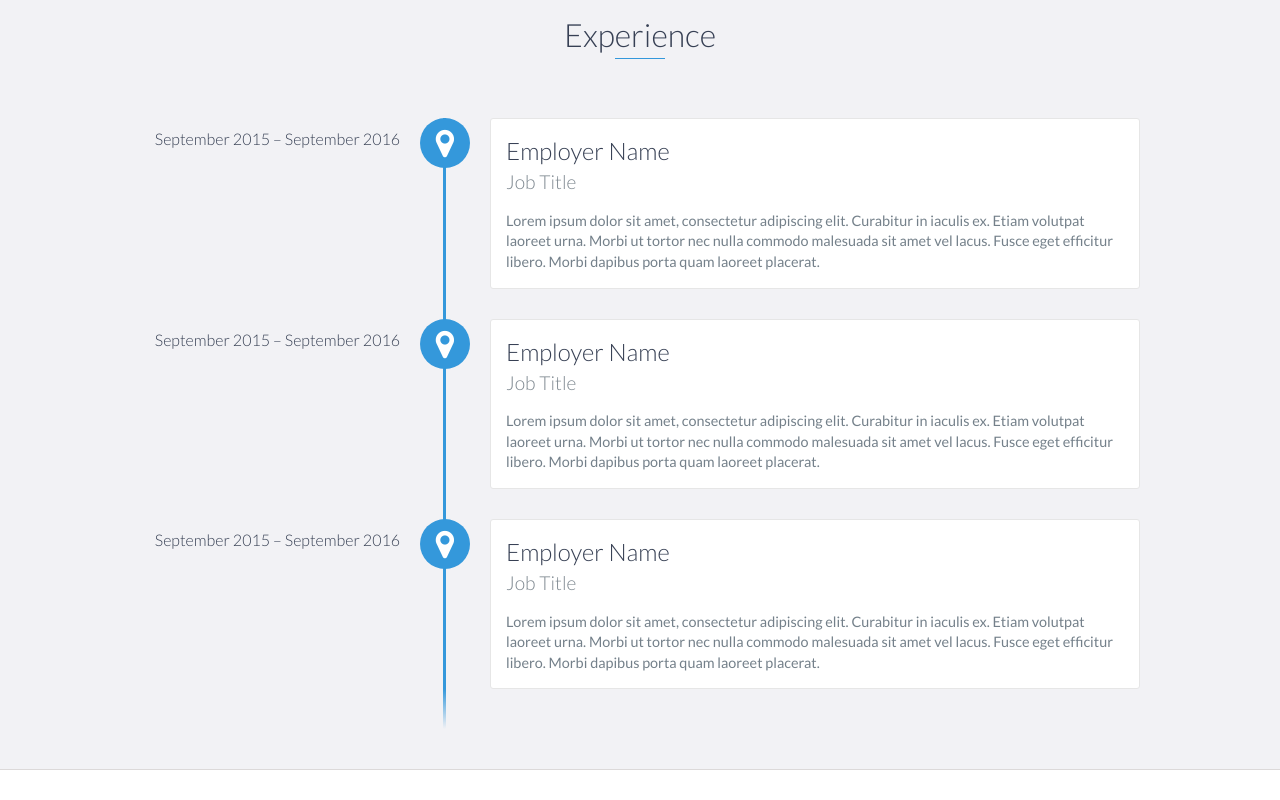
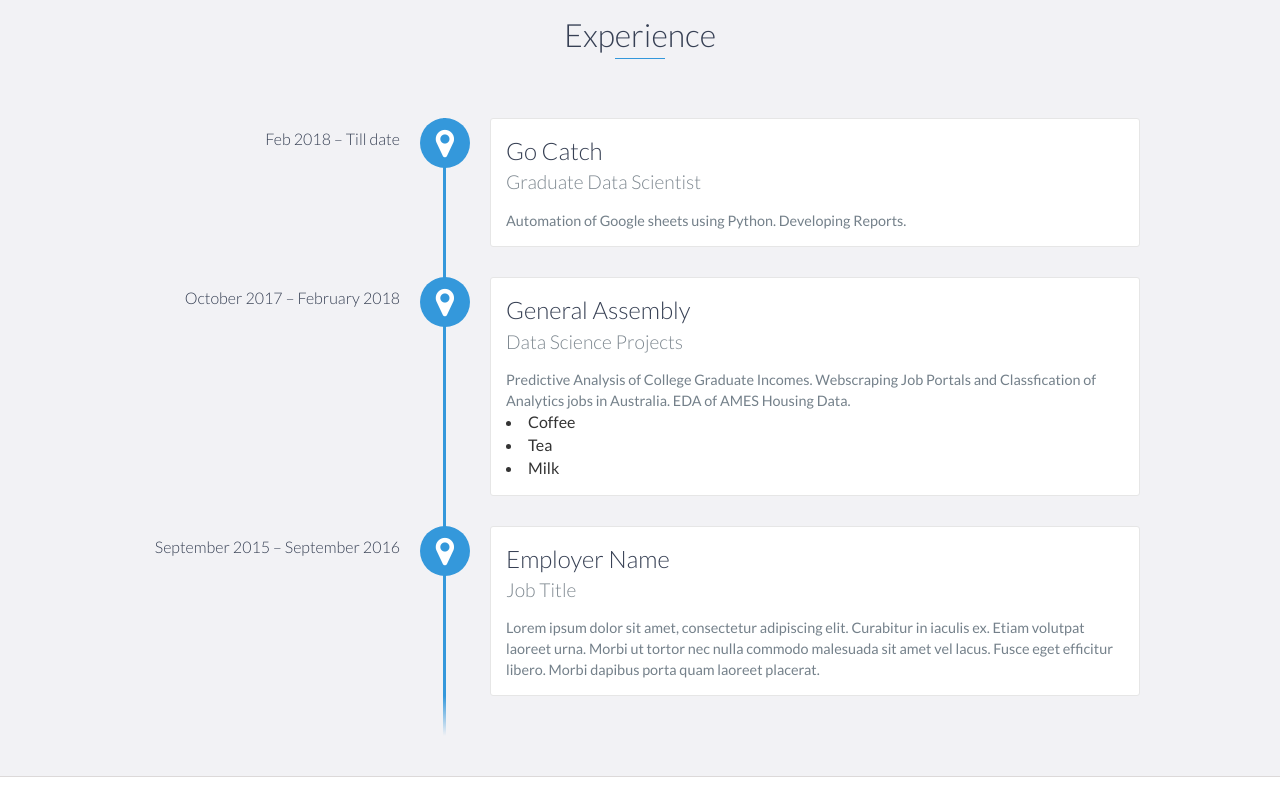
Before and after one commit to Dayab24/DRevisted, a website: page index.html in a window 1280 px wide. Shown: the part 1080-1880 px from the top of the page. Drawn offline with nearby package versions, Linux system fonts and the light colour scheme.

Commit message:
Update index.html

```diff
--- a/index.html
+++ b/index.html
@@ -75,7 +75,7 @@
                     <p>
                         A Data Science and Machine learning Learning enthusiast , Having 3+ years of Professional experience in IT industry,
 			Involved in MSBI projects with extensive usage of ETL & Reporting tools like SQL Server Integration Services (SSIS),
-			    SQL Server Reporting Service (SSRS) and SQL Server Analysis Services (SSAS) in Retail and Insurance Sector.
+			SQL Server Reporting Service (SSRS) and SQL Server Analysis Services (SSAS) in Retail and Insurance Sector.
                     </p>
                 </div>
             </div>
@@ -86,19 +86,26 @@
     <div id="experience" class="background-alt">
         <h2 class="heading">Experience</h2>
         <div id="experience-timeline">
-            <div data-date="September 2015 – September 2016">
-                <h3>Employer Name</h3>
-                <h4>Job Title</h4>
+            <div data-date="Feb 2018 – Till date">
+                <h3>Go Catch</h3>
+                <h4>Graduate Data Scientist</h4>
                 <p>
-                    Lorem ipsum dolor sit amet, consectetur adipiscing elit. Curabitur in iaculis ex. Etiam volutpat laoreet urna. Morbi ut tortor nec nulla commodo malesuada sit amet vel lacus. Fusce eget efficitur libero. Morbi dapibus porta quam laoreet placerat.
+                    Automation of Google sheets using Python.
+		    Developing Reports.
                 </p>
             </div>
 
-            <div data-date="September 2015 – September 2016">
-                <h3>Employer Name</h3>
-                <h4>Job Title</h4>
+            <div data-date="October 2017 – February 2018">
+                <h3>General Assembly</h3>
+                <h4>Data Science Projects</h4>
                 <p>
-                    Lorem ipsum dolor sit amet, consectetur adipiscing elit. Curabitur in iaculis ex. Etiam volutpat laoreet urna. Morbi ut tortor nec nulla commodo malesuada sit amet vel lacus. Fusce eget efficitur libero. Morbi dapibus porta quam laoreet placerat.
+		    Predictive Analysis of College Graduate Incomes.
+                    Webscraping Job Portals and Classfication of Analytics jobs in Australia.
+		    EDA of AMES Housing Data.
+		    <li>Coffee</li>
+		    <li>Tea</li>
+		    <li>Milk</li>
+
                 </p>
             </div>
 
@@ -199,7 +206,7 @@
             <li>AWS</li>
             <li>EXCEL</li>
 	    <li>OLTP</li>
-            <li>OLAp</li>
+            <li>OLAP</li>
             <li>SSAS/SSRS/SSIS</li>
 	    <li>SSDT, Visual Studio</li>
             <li>R</li>
@@ -214,7 +221,7 @@
         <div id="contact-form">
             <form method="POST" action="https://formspree.io/email@email.com">
                 <input type="hidden" name="_subject" value="Contact request from personal website" />
-                <input type="email" name="_replyto" placeholder="Your email" required>
+                <input type="email" name="_replyto" placeholder="Your Email" required>
                 <textarea name="message" placeholder="Your message" required></textarea>
                 <button type="submit">Send</button>
             </form>
@@ -228,7 +235,7 @@
             <div class="row">
                 <div class="col-sm-5 copyright">
                     <p>
-                        Copyright &copy; 2017 YOUR NAME
+                        Copyright &copy; 2017 Dayanand B
                     </p>
                 </div>
                 <div class="col-sm-2 top">
@@ -239,7 +246,7 @@
                 <div class="col-sm-5 social">
                     <ul>
                         <li>
-                            <a href="https://github.com/" target="_blank"><i class="fa fa-github" aria-hidden="true"></i></a>
+                            <a href="https://github.com/Dayab24" target="_blank"><i class="fa fa-github" aria-hidden="true"></i></a>
                         </li>
                         <li>
                             <a href="https://stackoverflow.com/" target="_blank"><i class="fa fa-stack-overflow" aria-hidden="true"></i></a>
```
